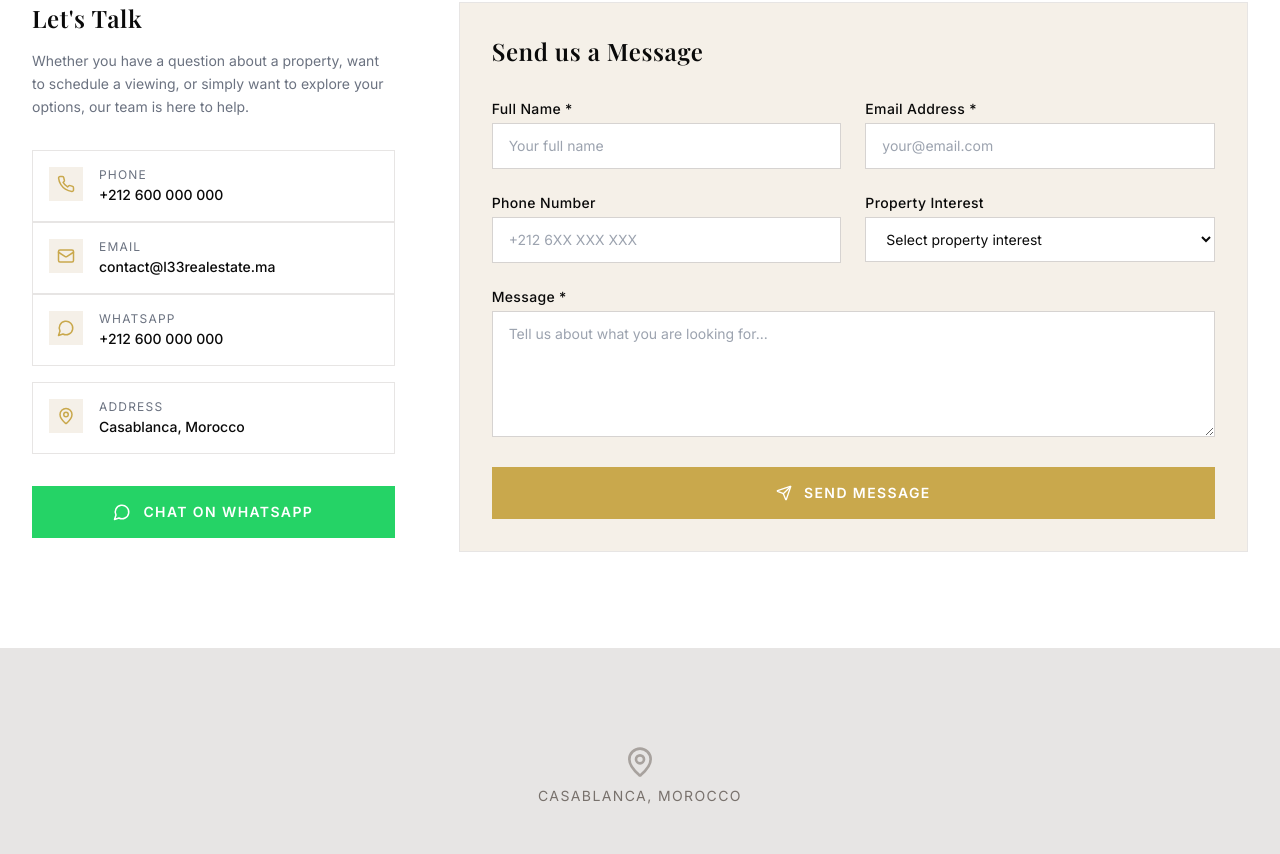
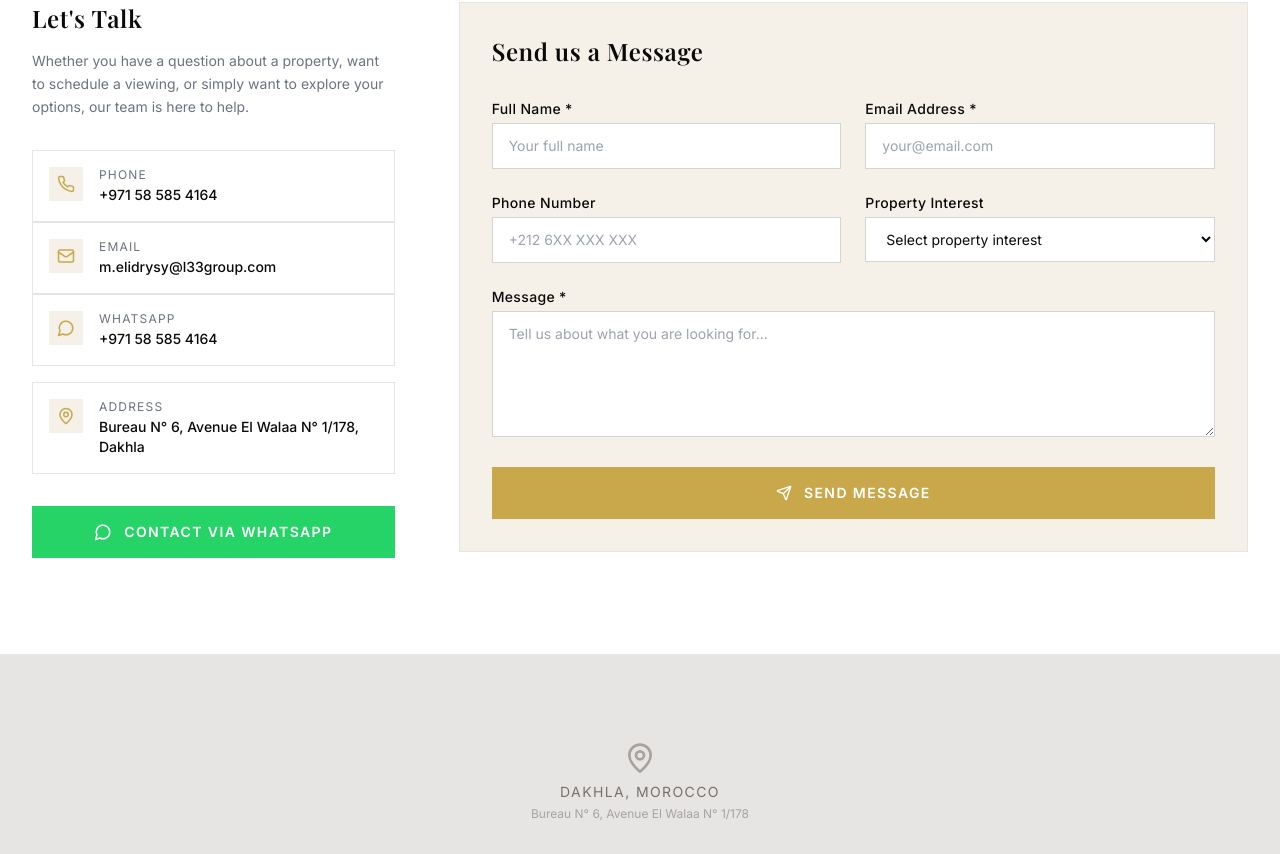
Before and after one commit to Hamzahamzatesting/l33-real-estate, a Next.js app: page /contact in a window 1280 px wide. Shown: the part 466-1320 px from the top of the page. Built offline with nearby package versions, Linux system fonts and the light colour scheme; a web font is replaced by a local one.

Commit message:
feat: update contact details and simplify WhatsApp button

```diff
--- a/src/app/(public)/contact/page.tsx
+++ b/src/app/(public)/contact/page.tsx
@@ -8,26 +8,26 @@ const contactInfo = [
   {
     icon: Phone,
     label: 'Phone',
-    value: '+212 600 000 000',
-    href: 'tel:+212600000000',
+    value: '+971 58 585 4164',
+    href: 'tel:+971585854164',
   },
   {
     icon: Mail,
     label: 'Email',
-    value: 'contact@l33realestate.ma',
-    href: 'mailto:contact@l33realestate.ma',
+    value: 'm.elidrysy@l33group.com',
+    href: 'mailto:m.elidrysy@l33group.com',
   },
   {
     icon: MessageCircle,
     label: 'WhatsApp',
-    value: '+212 600 000 000',
-    href: 'https://wa.me/212600000000',
+    value: '+971 58 585 4164',
+    href: 'https://wa.me/971585854164',
     external: true,
   },
   {
     icon: MapPin,
     label: 'Address',
-    value: 'Casablanca, Morocco',
+    value: 'Bureau N° 6, Avenue El Walaa N° 1/178, Dakhla',
     href: null,
   },
 ]
@@ -144,13 +144,13 @@ export default function ContactPage() {
               </div>
 
               <a
-                href="https://wa.me/212600000000?text=Hello%2C%20I%27d%20like%20to%20inquire%20about%20your%20properties."
+                href="https://wa.me/971585854164?text=Hello%2C%20I%27d%20like%20to%20inquire%20about%20your%20properties."
                 target="_blank"
                 rel="noopener noreferrer"
                 className="flex items-center justify-center gap-3 w-full bg-[#25D366] text-white py-4 text-sm font-semibold tracking-widest uppercase hover:bg-[#1ebe57] transition-all duration-300"
               >
                 <MessageCircle size={18} />
-                Chat on WhatsApp
+                Contact via WhatsApp
               </a>
             </div>
 
@@ -299,7 +299,8 @@ export default function ContactPage() {
       <section className="bg-stone-200 h-64 flex items-center justify-center">
         <div className="text-center text-stone-500">
           <MapPin size={32} className="mx-auto mb-2 text-stone-400" />
-          <p className="text-sm uppercase tracking-widest">Casablanca, Morocco</p>
+          <p className="text-sm uppercase tracking-widest">Dakhla, Morocco</p>
+          <p className="text-xs text-stone-400 mt-1">Bureau N° 6, Avenue El Walaa N° 1/178</p>
         </div>
       </section>
     </div>
--- a/src/components/properties/ContactCTA.tsx
+++ b/src/components/properties/ContactCTA.tsx
@@ -1,4 +1,4 @@
-import { Phone, MessageCircle } from 'lucide-react'
+import { MessageCircle } from 'lucide-react'
 
 interface ContactCTAProps {
   agentName?: string
@@ -19,11 +19,7 @@ export default function ContactCTA({
     `Hello, I'm interested in the property: ${propertyTitle} (Ref: ${referenceId})`
   )
 
-  // WhatsApp call link — opens a WhatsApp voice call directly
-  const whatsappCallLink = `https://wa.me/${WHATSAPP_NUMBER}?call`
-
-  // WhatsApp text/chat link — opens the chat with a pre-filled message
-  const whatsappTextLink = `https://wa.me/${WHATSAPP_NUMBER}?text=${whatsappMessage}`
+  const whatsappLink = `https://wa.me/${WHATSAPP_NUMBER}?text=${whatsappMessage}`
 
   return (
     <div className="bg-white border border-stone-200 p-6 sticky top-24">
@@ -39,34 +35,15 @@ export default function ContactCTA({
         )}
       </div>
 
-      {/* WhatsApp section label */}
-      <p className="text-[10px] text-brand-gray uppercase tracking-widest mb-3 text-center">
+      <a
+        href={whatsappLink}
+        target="_blank"
+        rel="noopener noreferrer"
+        className="flex items-center justify-center gap-3 w-full bg-[#25D366] text-white py-3.5 text-sm font-semibold tracking-widest uppercase hover:bg-[#1ebe57] transition-all duration-300"
+      >
+        <MessageCircle size={16} />
         Contact via WhatsApp
-      </p>
-
-      <div className="flex gap-3">
-        {/* WhatsApp Call */}
-        <a
-          href={whatsappCallLink}
-          target="_blank"
-          rel="noopener noreferrer"
-          className="flex-1 flex items-center justify-center gap-2 bg-[#25D366] text-white py-3.5 text-sm font-semibold tracking-widest uppercase hover:bg-[#1ebe57] transition-all duration-300"
-        >
-          <Phone size={15} />
-          Call
-        </a>
-
-        {/* WhatsApp Text */}
-        <a
-          href={whatsappTextLink}
-          target="_blank"
-          rel="noopener noreferrer"
-          className="flex-1 flex items-center justify-center gap-2 border-2 border-[#25D366] text-[#25D366] py-3.5 text-sm font-semibold tracking-widest uppercase hover:bg-[#25D366] hover:text-white transition-all duration-300"
-        >
-          <MessageCircle size={15} />
-          Text
-        </a>
-      </div>
+      </a>
 
       <p className="mt-4 text-center text-xs text-brand-gray">
         Reference: <span className="font-medium text-brand-black">{referenceId}</span>
```
